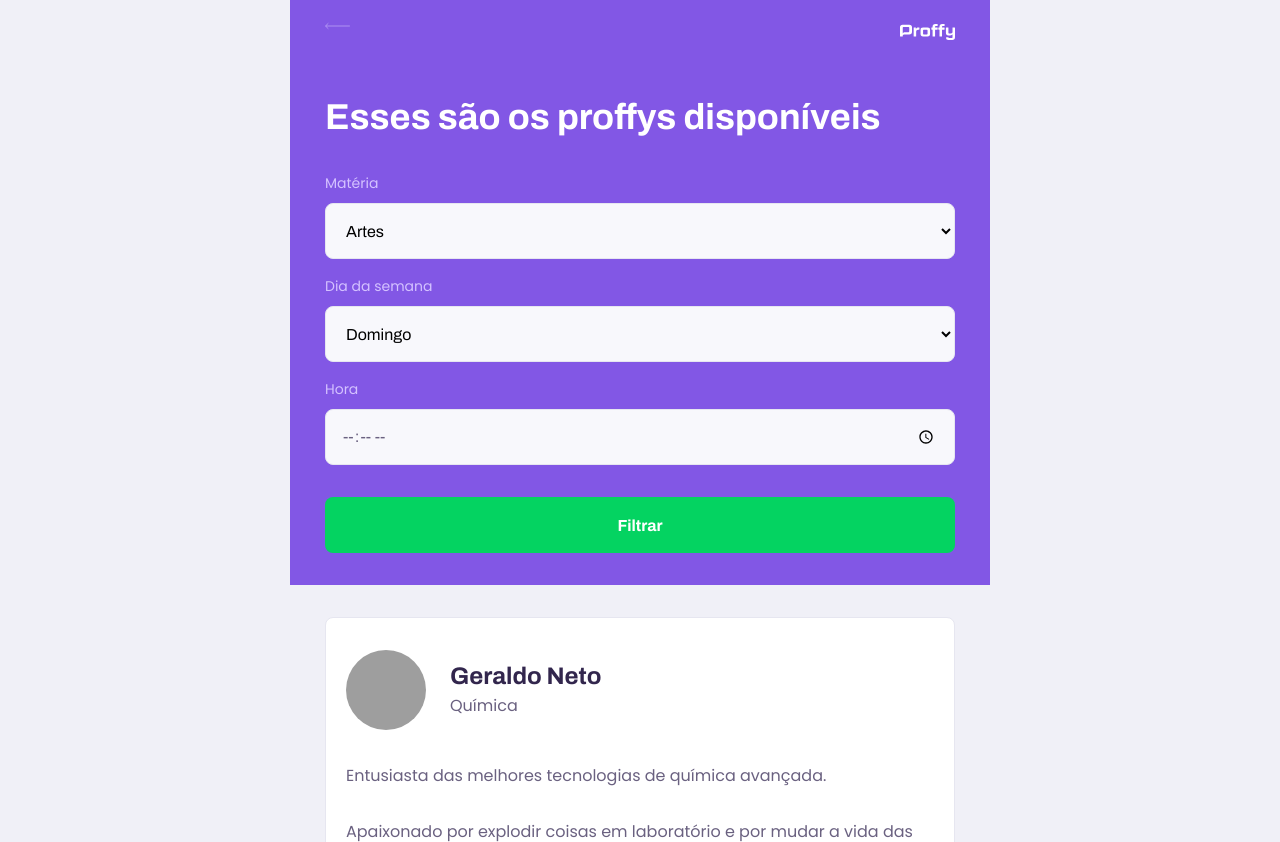
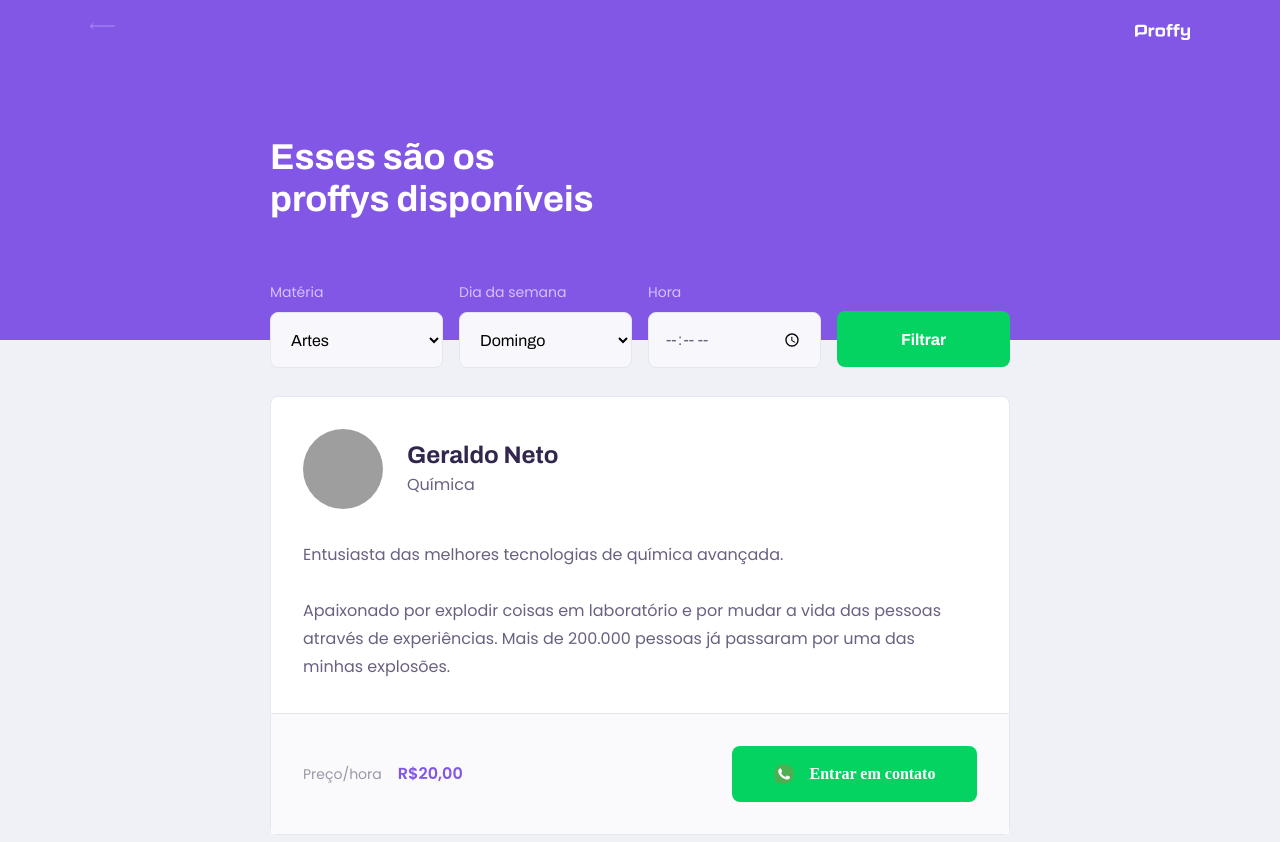
Before and after one commit to NatanSantana/nlw-2, a plain HTML site: page study.html in a window 1280 px wide. Shown: the top 842 px of the page. Drawn offline with Linux system fonts and the light colour scheme; grey boxes are pictures that could not be loaded.

Commit message:
Alterações do Footer

```diff
--- a/styles/partials/page-study.css
+++ b/styles/partials/page-study.css
@@ -34,6 +34,7 @@
 .page-header .header-content {
     width: 90%;
     margin: 3.2rem auto;
+    position: relative;
 }
 
 .page-header .header-content strong{ /* Altera o estilo do título */
@@ -149,7 +150,7 @@
     margin-top: .4rem;
 }
 
-.teacher-item p { /* Estilo da descrição do Proffy */
+.teacher-item > p { /* Estilo da descrição do Proffy */
     padding: 0 2rem;
     font-size: 1.6rem;
     line-height: 2.8rem;
@@ -199,3 +200,74 @@
 .teacher-item footer button:hover {
     background: var(--color-secondary-dark);
 }
+
+@media (min-width:700px) { /*Configurações WEB */
+    #page-study #container {
+        max-width: 100vw;
+    }
+
+    .page-header {
+        height: 340px;
+    }
+
+    .page-header .top-bar-container {
+        max-width: 1100px;
+    }
+
+    .page-header .header-content {
+        max-width: 740px;
+        margin: 0 auto;
+        flex: 1 1;
+        padding-bottom: 48px;
+        display: flex;
+        flex-direction: column;
+        justify-content: center;
+    }
+
+    .page-header .header-content strong {
+        max-width: 350px;
+    }
+
+    .teacher-item header,
+    .teacher-item footer {
+        padding: 32px;
+    }
+
+    #search-teachers {
+        display: grid;
+        grid-template-columns: repeat(4, 1fr);
+        gap: 16px;
+        position: absolute;
+        bottom: -28px;
+    }
+
+    #page-study main {
+        padding: 32px 0;
+        max-width: 740px;
+        margin: 0 auto;
+    }
+
+    #search-teachers .select-block {
+        margin-bottom: 0;
+    }
+
+    .teacher-item > p {
+        padding: 0 32px;
+    }
+
+    .teacher-item footer p strong { /*Espaçamento entre o preço */
+        display: initial;
+        margin-left: 16px;
+    }
+
+    .teacher-item footer button {
+        width: 245px;
+        font-size: 16px;
+        justify-content: center;
+    }
+
+    .teacher-item footer button img {
+        margin-right: 16px;
+    }
+
+}
```
